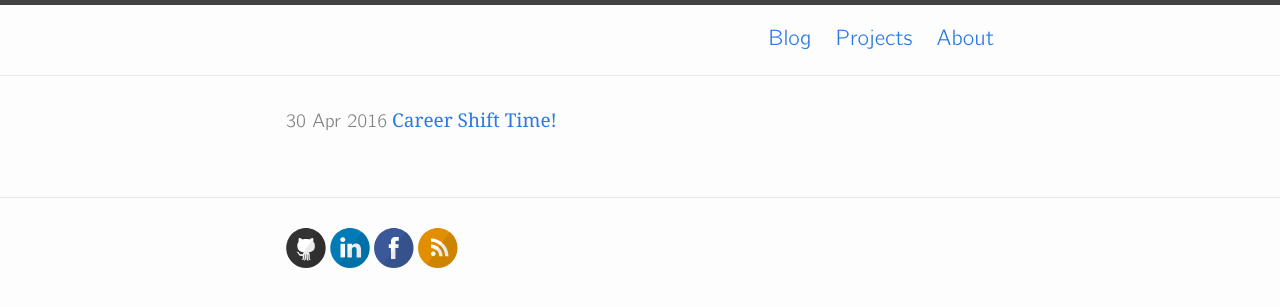
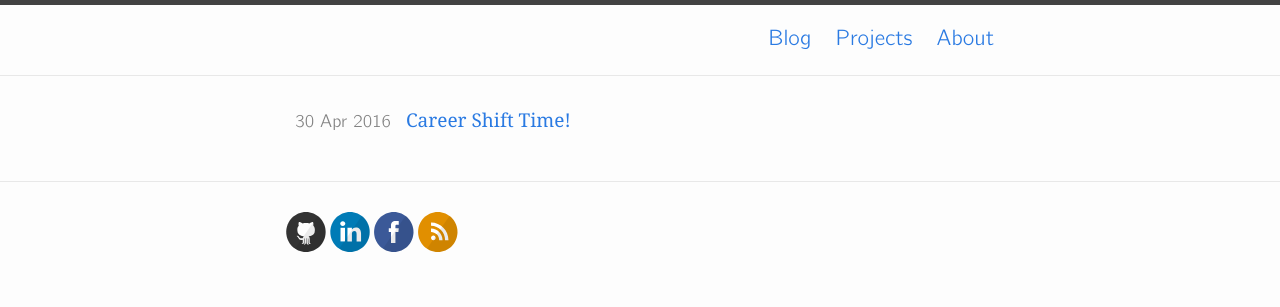
Before and after one commit to alopatindev/alopatindev.github.io, a Jekyll site: the page built from index.html, in a window 1280 px wide. Shown: the top 307 px of the page. Built offline with Jekyll 4.4.1, drawn with Linux system fonts in a browser that asks for light colours.

Commit message:
update style

```diff
--- a/_sass/_base.scss
+++ b/_sass/_base.scss
@@ -119,9 +119,10 @@
  * Blockquotes
  */
 blockquote {
-  color: $grey-color;
+  color: $grey-color-dark;
   border-left: 4px solid $grey-color-light;
   padding-left: $spacing-unit / 2;
+  padding: $spacing-unit / 2;
   font-size: 18px;
   letter-spacing: -1px;
   font-style: italic;
--- a/_sass/_layout.scss
+++ b/_sass/_layout.scss
@@ -200,13 +200,25 @@
   list-style: none;
 
   > li {
-    margin-bottom: $spacing-unit;
+    margin-bottom: $spacing-unit / 2;
     font-size: 19px;
+
     > time {
+      font-size: 18px;
+      width: 105px;
+      display: inline-block;
+      text-align: right;
       font-family: $datetime-font-family;
       color: $grey-color;
       @include media-query($on-palm) {
         display: none;
+      }
+    }
+
+    > a {
+      margin-left: 10px;
+      @include media-query($on-palm) {
+        margin-left: -20px;
       }
     }
   }
@@ -279,3 +291,31 @@
   margin-bottom: 20px;
   box-shadow: 0 0 0 2px white;
 }
+
+img[alt="minipic"] {
+  max-width: 250px;
+  margin: 5px 5px 5px 5px;
+  @include media-query($on-palm) {
+    max-width: 200px;
+  }
+}
+
+img[alt="smile"] {
+  max-width: 50px;
+}
+
+#youtube {
+  width: 100%;
+
+  iframe {
+    display: block;
+    margin: auto auto 20px auto;
+    width:425px;
+    height:240px;
+    @include media-query($on-palm) {
+      display: block;
+      width:212px;
+      height:120px;
+    }
+  }
+}
```
